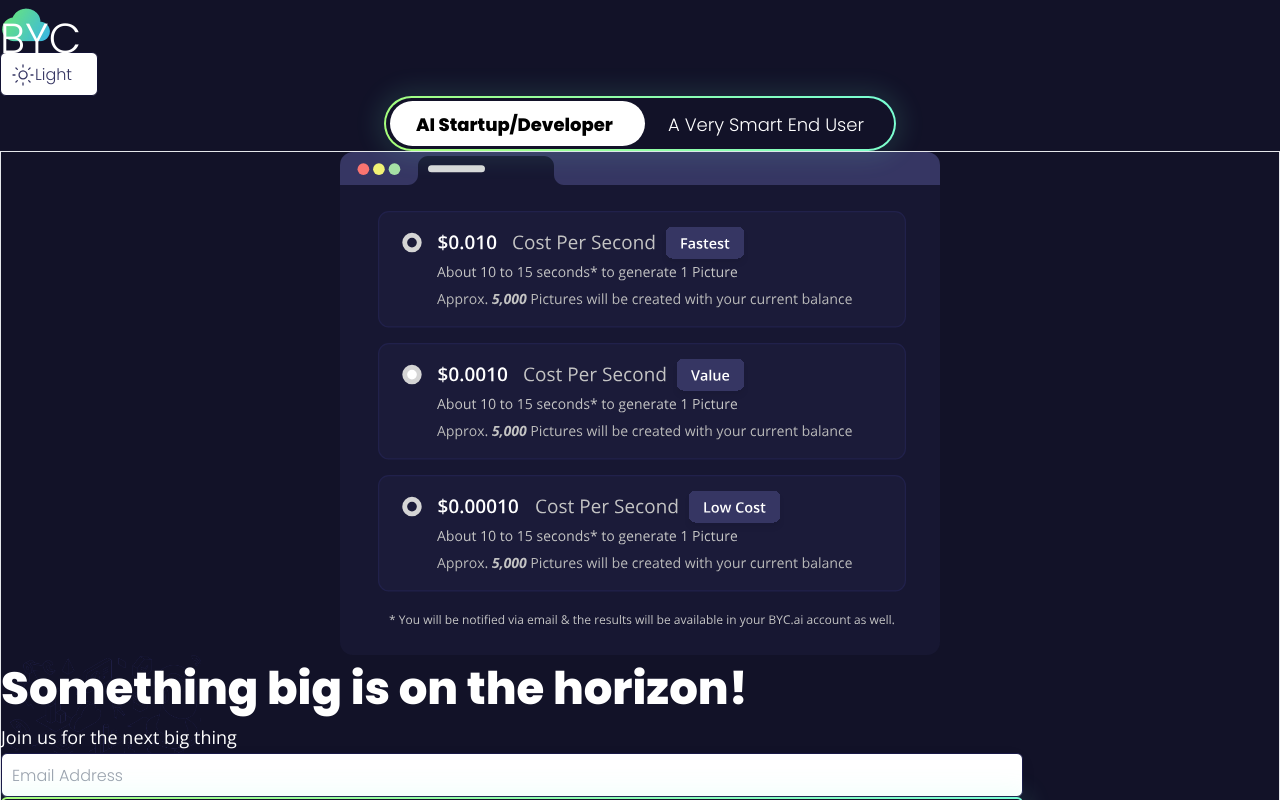
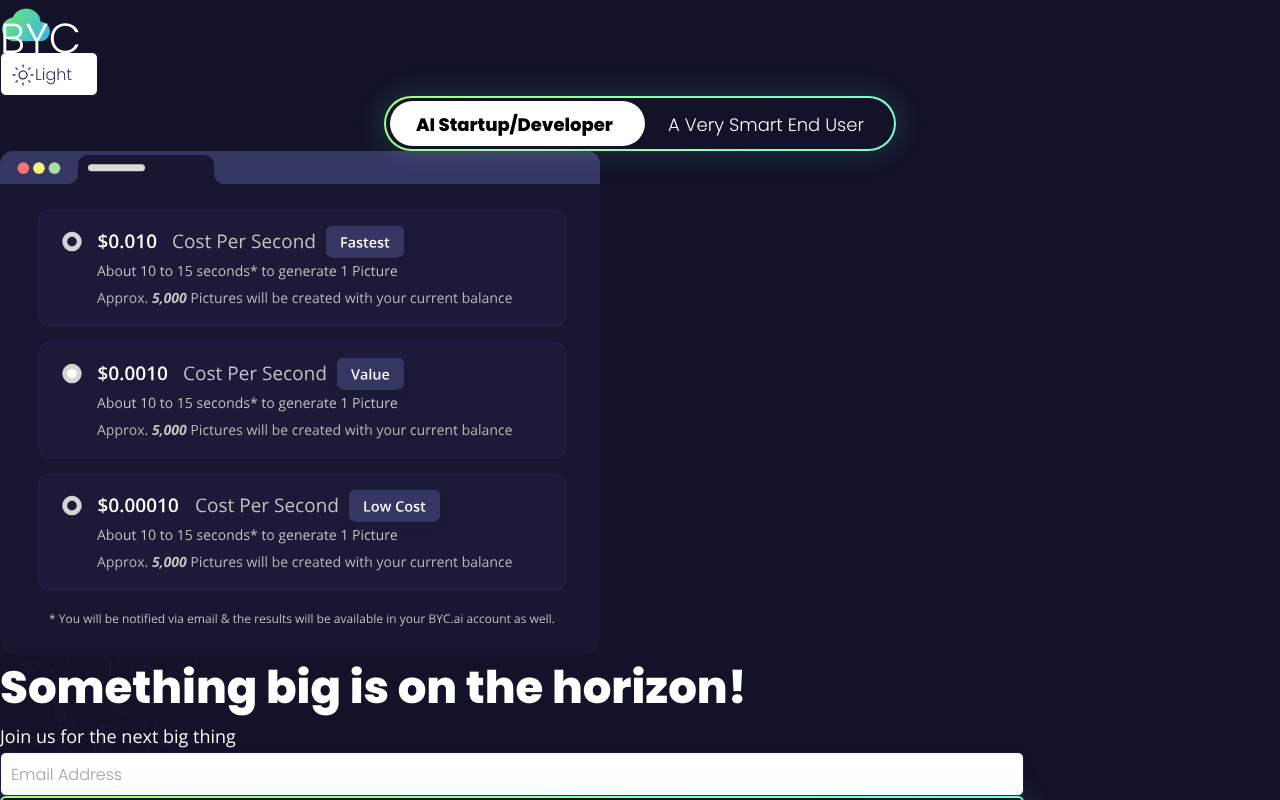
Before and after one commit to Harisborialas/Commingsoon-page, a Next.js app: page / in a window 1280 px wide. Shown: the top 800 px of the page. Built offline with nearby package versions, Linux system fonts and the light colour scheme.

Commit message:
i add some changes to the dark mode and light mode in themes

```diff
--- a/Components/developerPage/commingSoonPageDev.js
+++ b/Components/developerPage/commingSoonPageDev.js
@@ -140,16 +140,16 @@ const CommingSoonPageDev = () => {
             </div>
           </div>
 
-          <div className="row my-5 border">
+          <div className="row my-5">
             <div className="col-lg-12 col-12">
               <div className="row">
                 <div
-                  className="col-lg-6 col-12 py-2 order-2 order-lg-1"
+                  className="col-lg-6 col-12 order-2 order-lg-1"
                   id="imgmain1">
                   <img src="/Dsideimage.svg" alt="" width={600} height={500} />
                 </div>
                 <div
-                  className="col-lg-6 col-12 py-2 order-2 order-lg-1"
+                  className="col-lg-6 col-12 order-2 order-lg-1"
                   id="imgmain12">
                   <img src="/Lsideimage.svg" alt="" width={600} height={500} />
                 </div>
--- a/styles/globals.css
+++ b/styles/globals.css
@@ -453,8 +453,7 @@ body.dark .dropbtn1{
 }
 @media screen and (min-width: 990px) {
   #imgmain1 {
-    display: flex;
-    justify-content: center;
+    display: block;
   }
   #imgmain2 {
     display: none;
```
Also changed, not shown: public/Lsideimage.svg.
